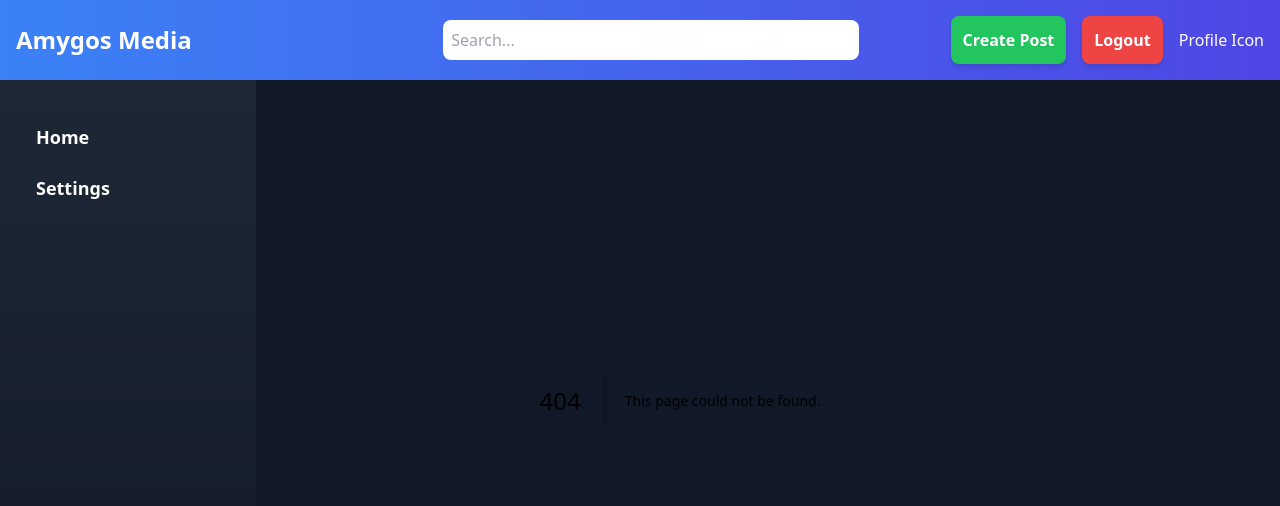
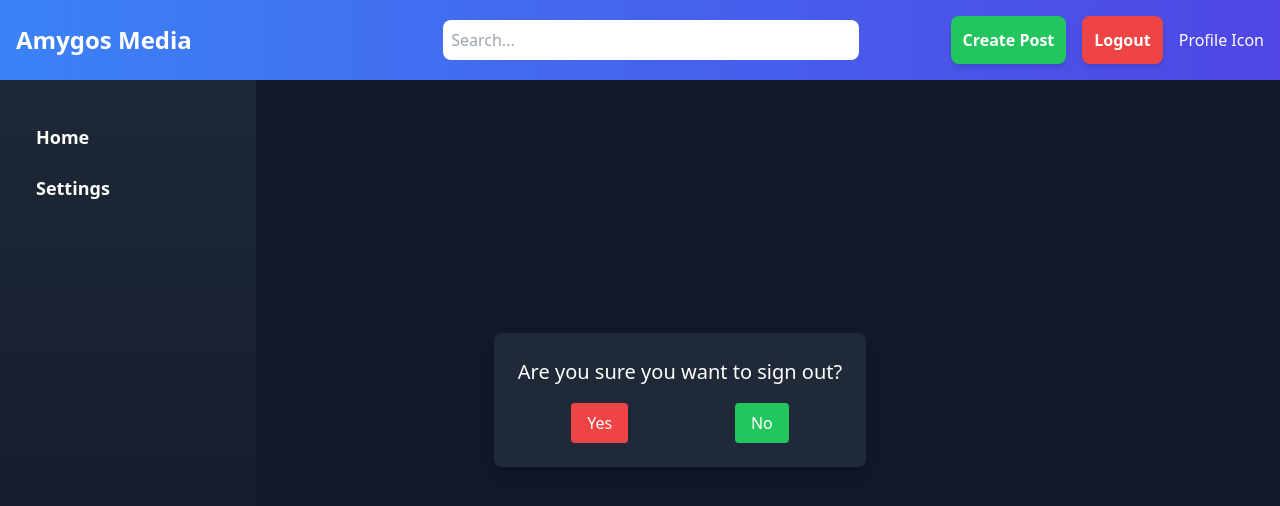
Before and after one commit to YoKarson/maplemediav1, a Next.js app: page /signout in a window 1280 px wide. Before the commit this address had no page. Shown: the top 506 px of the page. Built offline with nearby package versions, Linux system fonts and the light colour scheme; no server answers.

Commit message:
added signout feature

```diff
--- /dev/null
+++ b/src/app/signout/page.jsx
@@ -0,0 +1,47 @@
+"use client";
+import { signOut } from "firebase/auth"; // Import signOut method
+import { auth } from "@firebase/config"; // Ensure this path is correct
+import { useRouter } from "next/navigation"; // Import useRouter for navigation
+import { useState } from "react"; // Import useState for managing state
+
+const SignOut = () => {
+  const router = useRouter();
+  const [confirming, setConfirming] = useState(false); // State to manage confirmation prompt
+
+  const handleSignOut = async () => {
+    try {
+      await signOut(auth); // Log the user out
+      router.push("/signin"); // Redirect to sign-in page after logging out
+    } catch (error) {
+      console.error("Error signing out: ", error); // Handle errors if needed
+    }
+  };
+
+  return (
+    <div className="min-h-screen bg-gray-900 flex items-center justify-center">
+      <div className="bg-gray-800 p-6 rounded-lg shadow-lg">
+        <h1 className="text-white text-xl mb-4">
+          Are you sure you want to sign out?
+        </h1>
+        <div className="flex justify-around">
+          <button
+            onClick={handleSignOut}
+            className="bg-red-500 text-white px-4 py-2 rounded hover:bg-red-600"
+          >
+            Yes
+          </button>
+          <button
+            onClick={() => router.push("/")} // Redirect to home page
+            className="bg-green-500 text-white px-4 py-2 rounded hover:bg-green-600"
+          >
+            No
+          </button>
+        </div>
+      </div>
+
+      <div></div>
+    </div>
+  );
+};
+
+export default SignOut;
```
